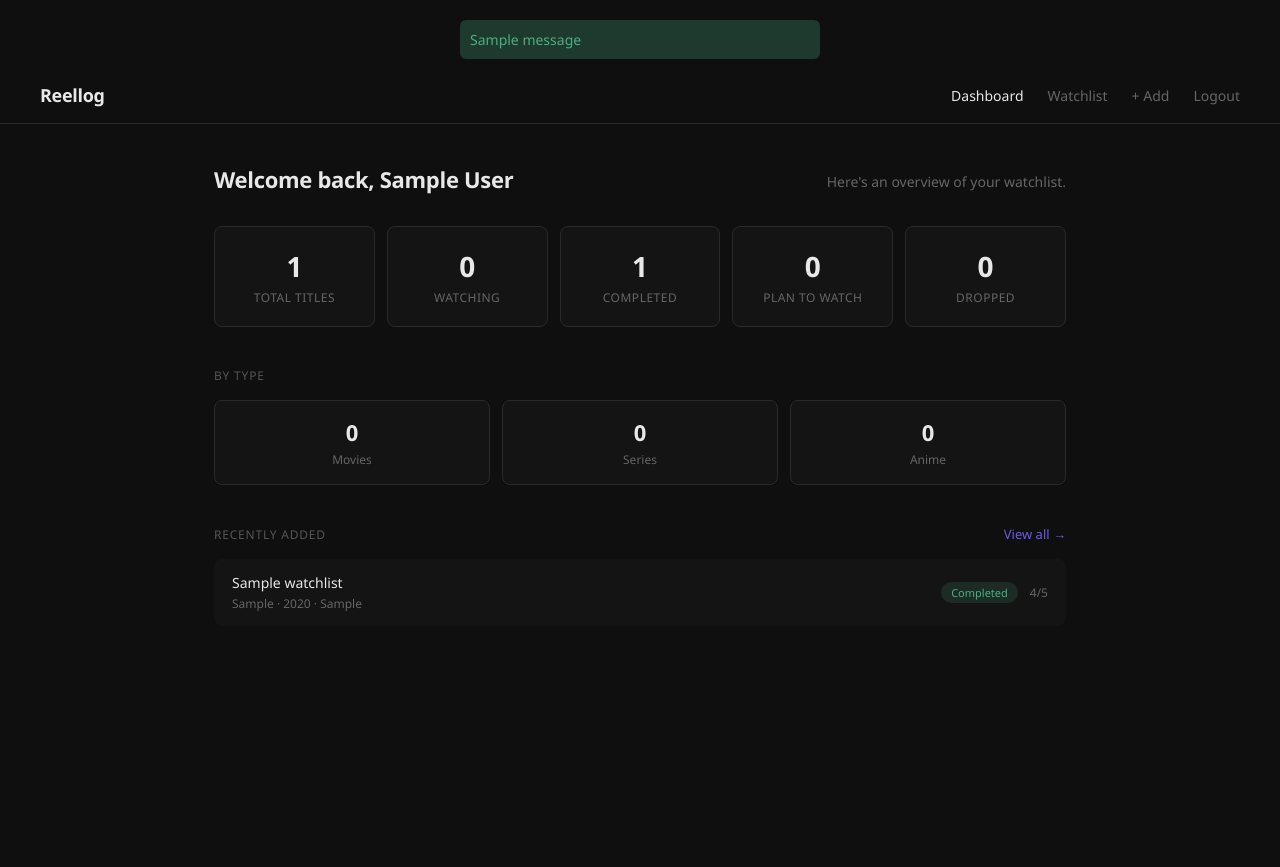
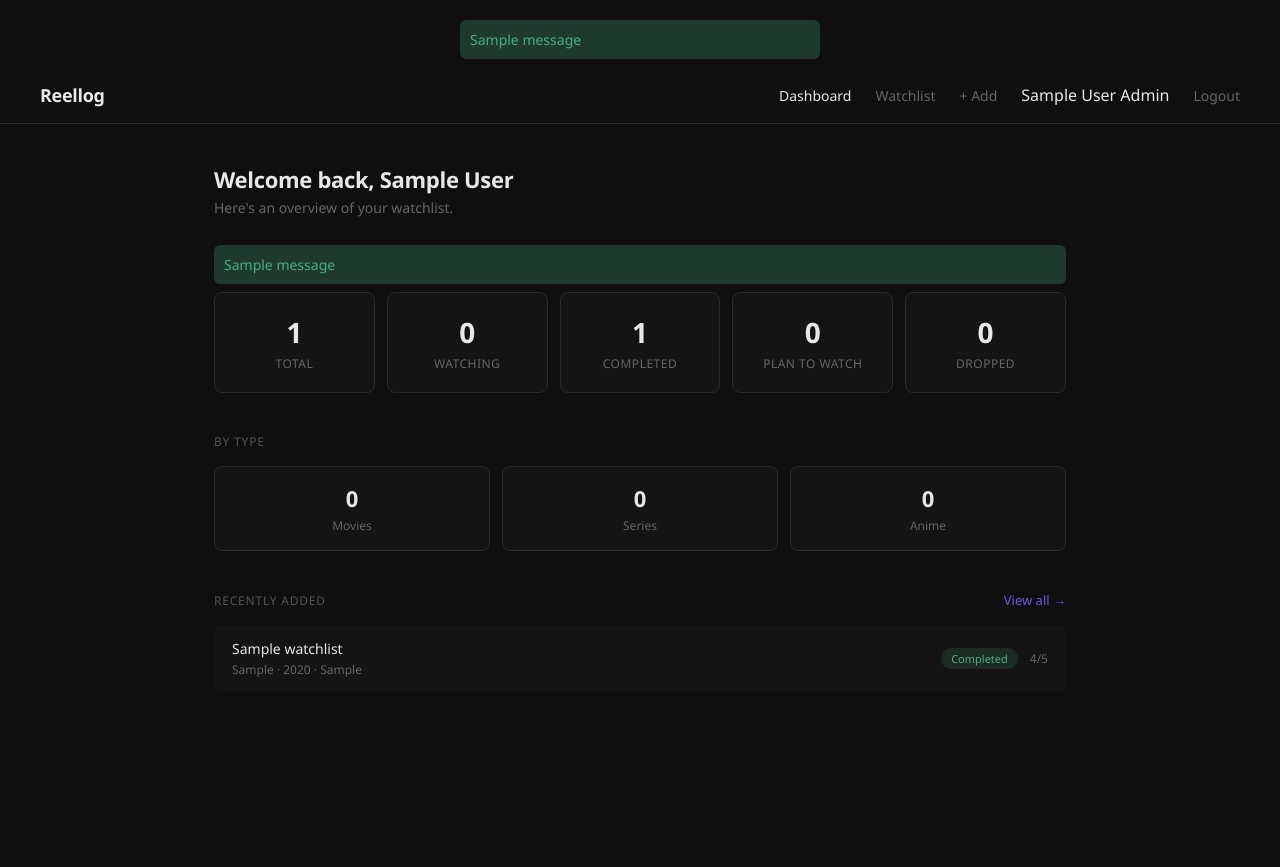
Before and after one commit to plsugam/Movie_Watchlist_Project, a Flask app: page /dashboard in a window 1280 px wide. Run offline with Flask 3, Linux system fonts and the light colour scheme; the visitor is signed in with stand-in values (Sample User, id 1); tables that the repository leaves empty hold one stand-in row (values such as "Sample post"); one stand-in notice (Sample message) is shown.

Commit message:
role based nav conditional and admin badge

```diff
--- a/app/templates/dashboard.html
+++ b/app/templates/dashboard.html
@@ -9,21 +9,35 @@
             <a href="{{ url_for('watchlist.dashboard') }}" class="active">Dashboard</a>
             <a href="{{ url_for('watchlist.view_watchlist') }}">Watchlist</a>
             <a href="{{ url_for('watchlist.add_title') }}">+ Add</a>
+            <span class="nav-user">{{ session.get('user_name') }}
+                {% if session.get('role') == 'admin' %}
+                <span class="admin-badge">Admin</span>
+                {% endif %}
+            </span>
             <a href="{{ url_for('auth.logout') }}">Logout</a>
         </div>
     </nav>
 
     <div class="page-content">
         <div class="page-header">
-            <h1>Welcome back, {{ session.user_name }}</h1>
-            <p class="subtext">Here's an overview of your watchlist.</p>
+            <div>
+                <h1>Welcome back, {{ session.user_name }}</h1>
+                <p class="subtext">Here's an overview of your watchlist.</p>
+            </div>
         </div>
 
-        <!-- Stats Row -->
+        {% with messages = get_flashed_messages(with_categories=true) %}
+            {% if messages %}
+                {% for category, message in messages %}
+                    <div class="flash flash-{{ category }}">{{ message }}</div>
+                {% endfor %}
+            {% endif %}
+        {% endwith %}
+
         <div class="stats-grid">
             <div class="stat-card">
                 <div class="stat-num">{{ total }}</div>
-                <div class="stat-label">Total Titles</div>
+                <div class="stat-label">Total</div>
             </div>
             <div class="stat-card">
                 <div class="stat-num">{{ status_counts.get('watching', 0) }}</div>
@@ -43,7 +57,6 @@
             </div>
         </div>
 
-        <!-- Type Breakdown -->
         <div class="section">
             <h2>By Type</h2>
             <div class="type-grid">
@@ -62,7 +75,6 @@
             </div>
         </div>
 
-        <!-- Recently Added -->
         <div class="section">
             <div class="section-header">
                 <h2>Recently Added</h2>
@@ -78,7 +90,13 @@
                         <span class="recent-meta">{{ t.type }}{% if t.year %} · {{ t.year }}{% endif %}{% if t.genre %} · {{ t.genre }}{% endif %}</span>
                     </div>
                     <div class="recent-right">
-                        <span class="status-badge status-{{ t.status }}">{{ t.status.replace('plan', 'plan to watch') }}</span>
+                        <span class="status-badge status-{{ t.status }}">
+                            {% if t.status == 'plan' %}Plan to Watch
+                            {% elif t.status == 'watching' %}Watching
+                            {% elif t.status == 'completed' %}Completed
+                            {% elif t.status == 'dropped' %}Dropped
+                            {% endif %}
+                        </span>
                         {% if t.rating %}
                         <span class="recent-rating">{{ t.rating }}/5</span>
                         {% endif %}
@@ -91,6 +109,5 @@
             {% endif %}
         </div>
     </div>
-
 </div>
 {% endblock %}
```
